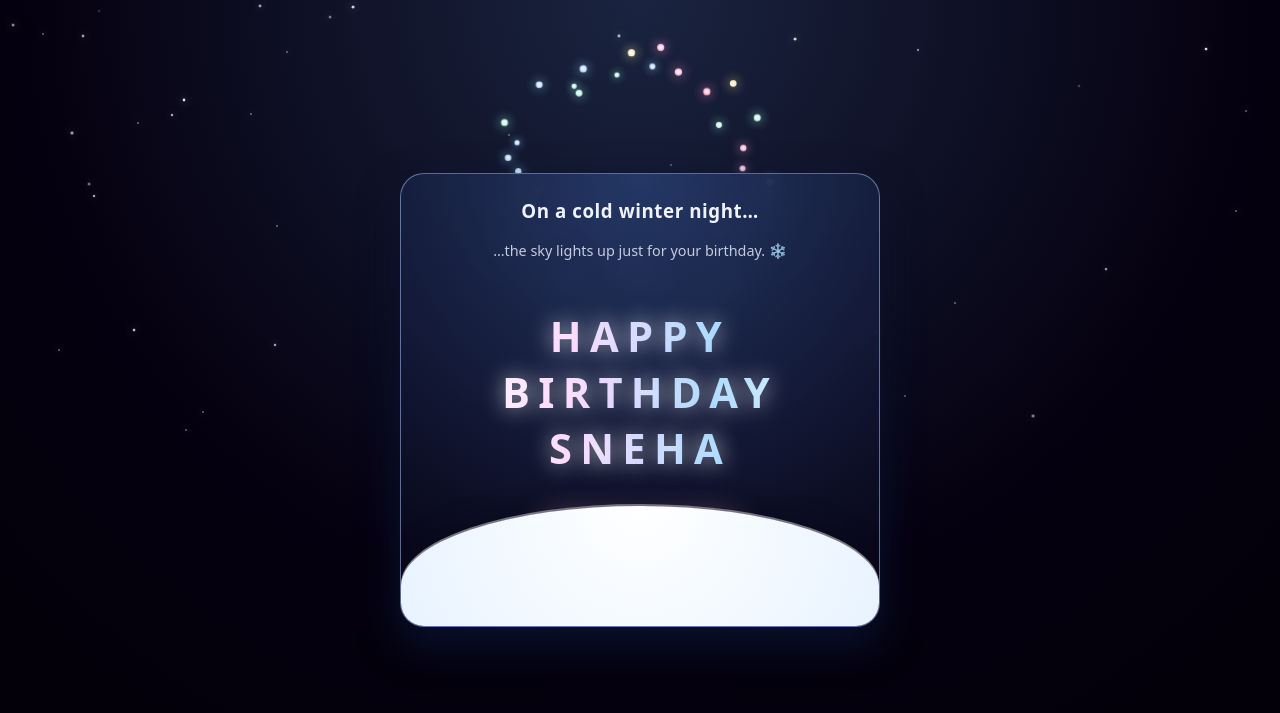
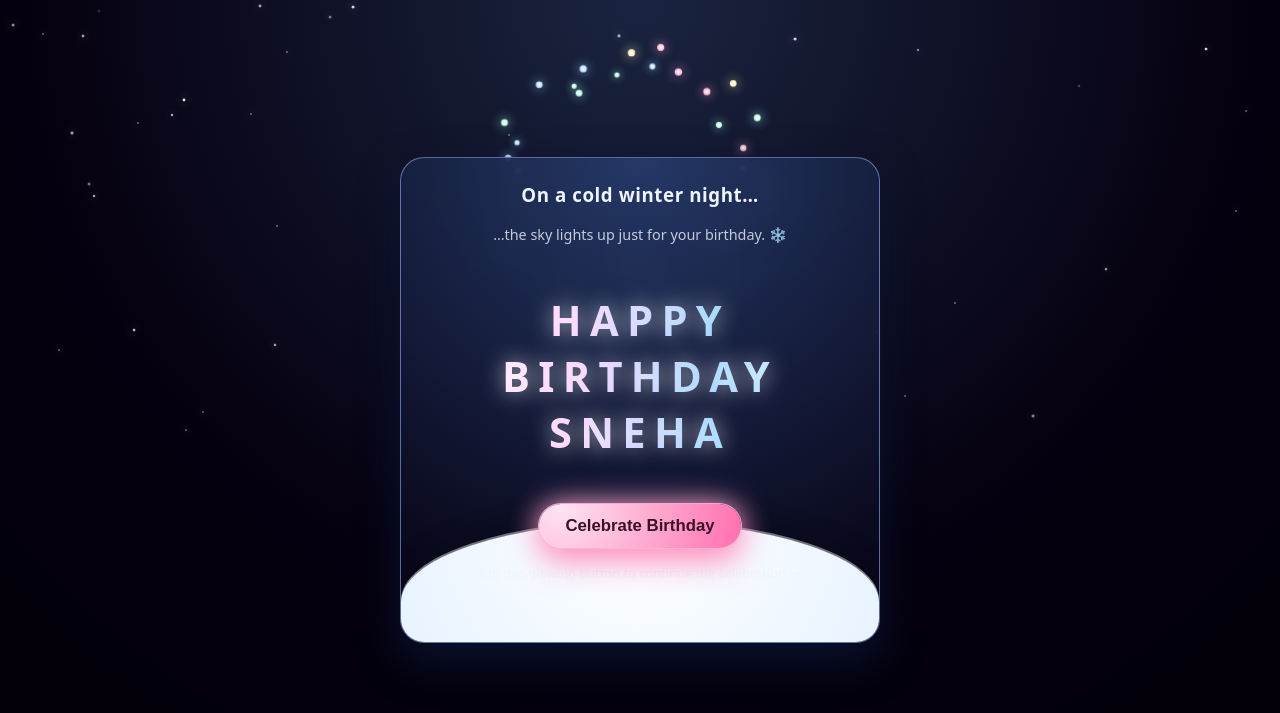
Before and after one commit to jisanshik005-beep/special.birthday, a plain HTML site: page index.html in a window 1280 px wide. Both pictures are taken after a click on the button "Enter my day". Drawn offline with nearby package versions, Linux system fonts and the light colour scheme.

Commit message:
Raise Celebrate Birthday button above effects

```diff
--- a/index.html
+++ b/index.html
@@ -308,6 +308,9 @@
       justify-content: center;
       gap: 12px;
       min-height: 260px;
+      position: relative;
+      z-index: 2;
+      padding-bottom: 32px;
     }
 
     #page2 .glow-button {
@@ -318,6 +321,8 @@
         0 0 0 1px rgba(255, 179, 214, 0.9),
         0 14px 32px rgba(255, 111, 174, 0.65),
         0 0 30px rgba(255, 179, 214, 1);
+      position: relative;
+      z-index: 3;
     }
 
     .page2-cta-hint {
```
